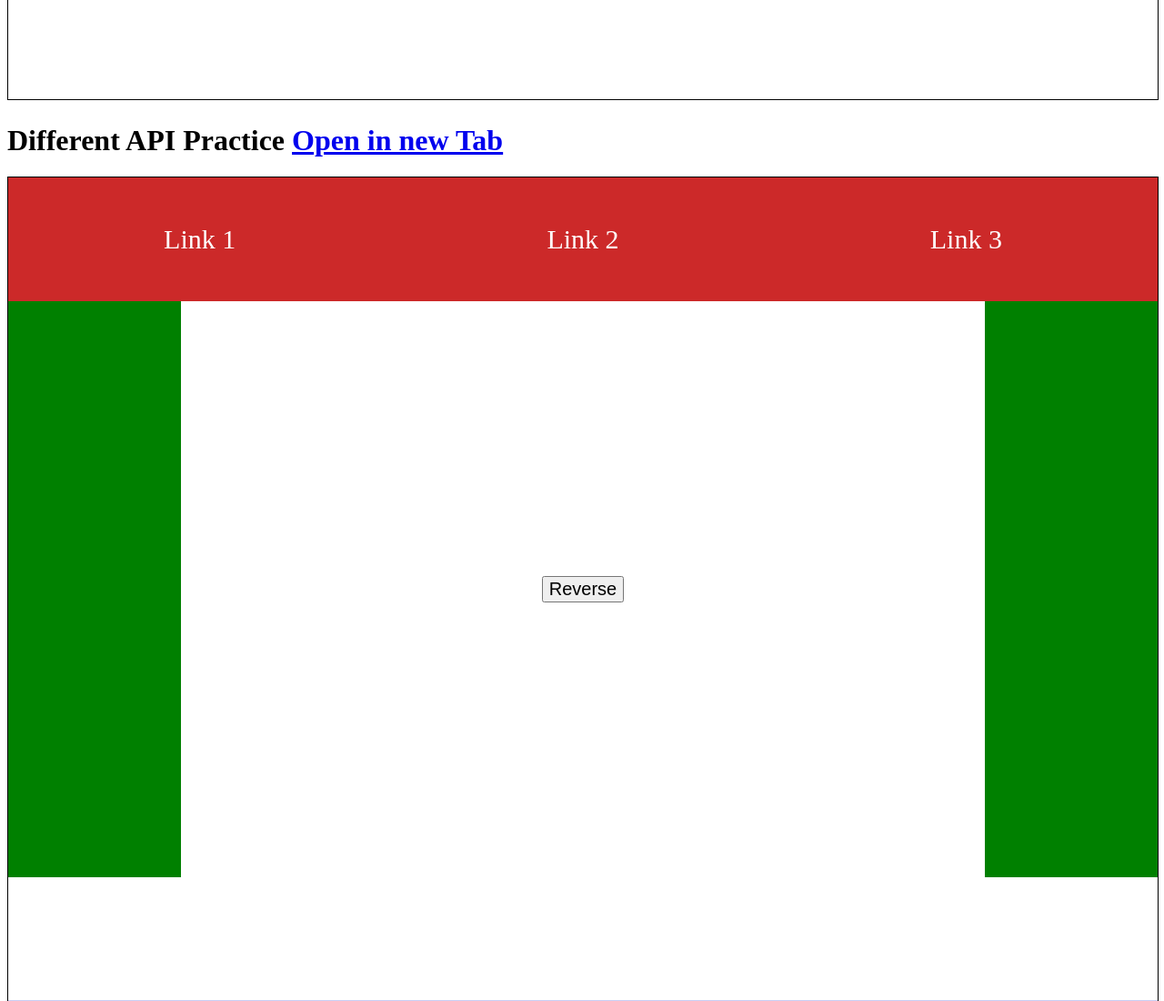
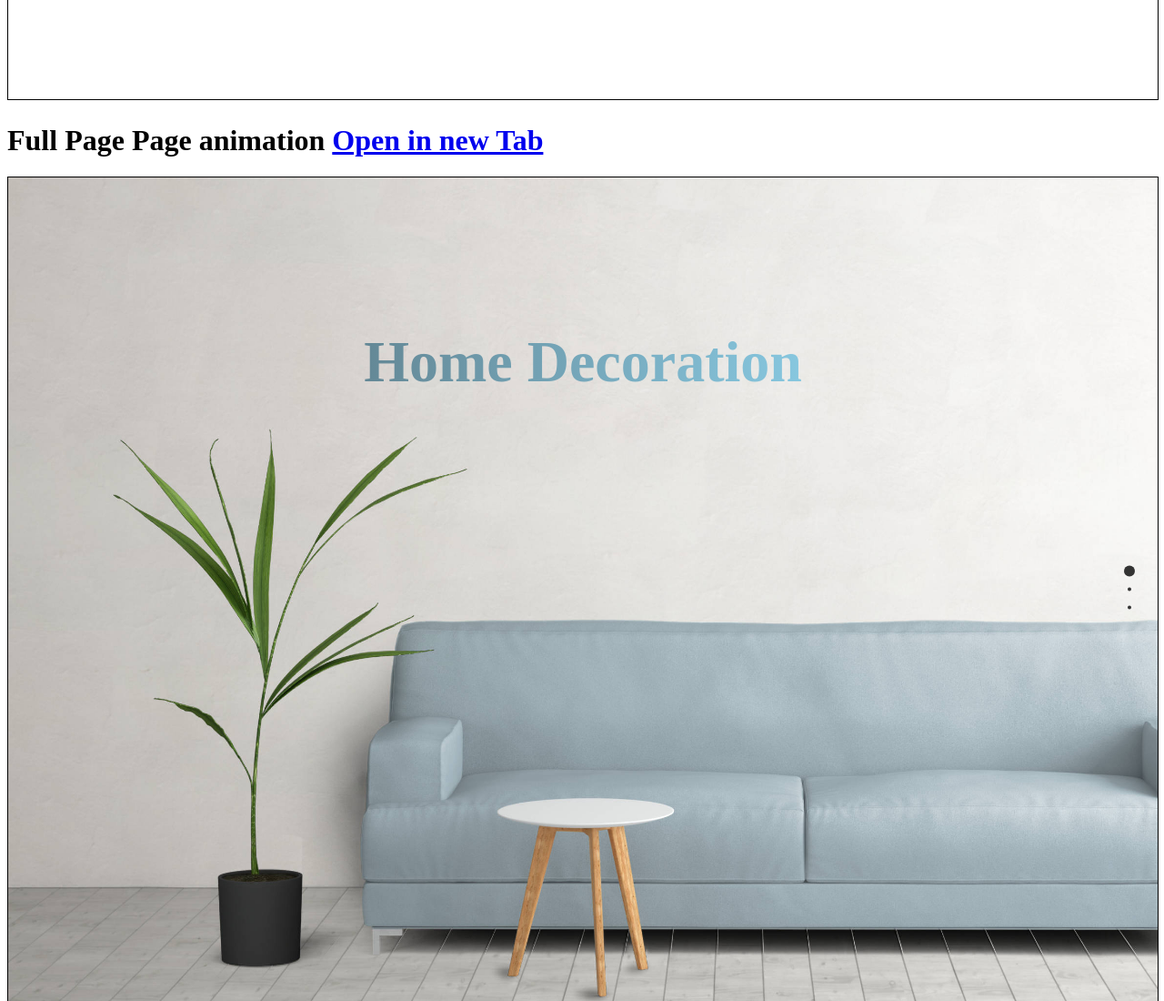
Before and after one commit to shajal-kumer/gsap-animation, a plain HTML site: page index.html in a window 1280 px wide. Shown: the part 4220-5320 px from the top of the page at 91% size. Drawn offline with nearby package versions, Linux system fonts and the light colour scheme.

Commit message:
fullpage animation using fullpage plugin and gsap

```diff
--- a/index.html
+++ b/index.html
@@ -59,6 +59,19 @@
 				></iframe>
 			</div>
 			<div class="item">
+				<h1>
+					Full Page Page animation
+					<a target="_blank" href="./fullpage-animation/index.html">Open in new Tab</a>
+				</h1>
+				<iframe
+					width="100%"
+					height="905"
+					style="border: 1px solid black"
+					src="./fullpage-animation/index.html"
+					frameborder="0"
+				></iframe>
+			</div>
+			<div class="item">
 				<h1>Different API Practice <a target="_blank" href="./wds/index.html">Open in new Tab</a></h1>
 
 				<iframe
```
